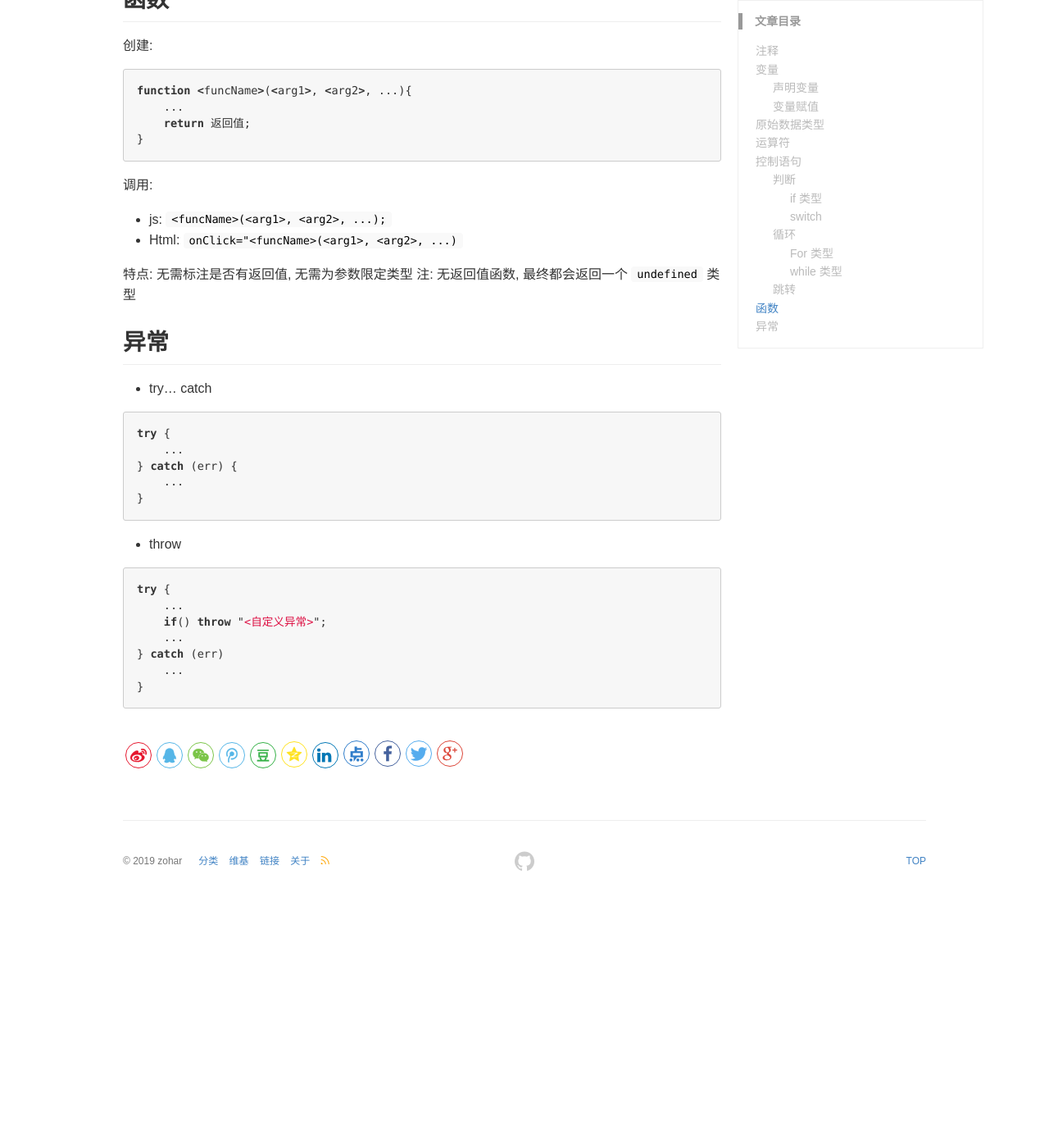
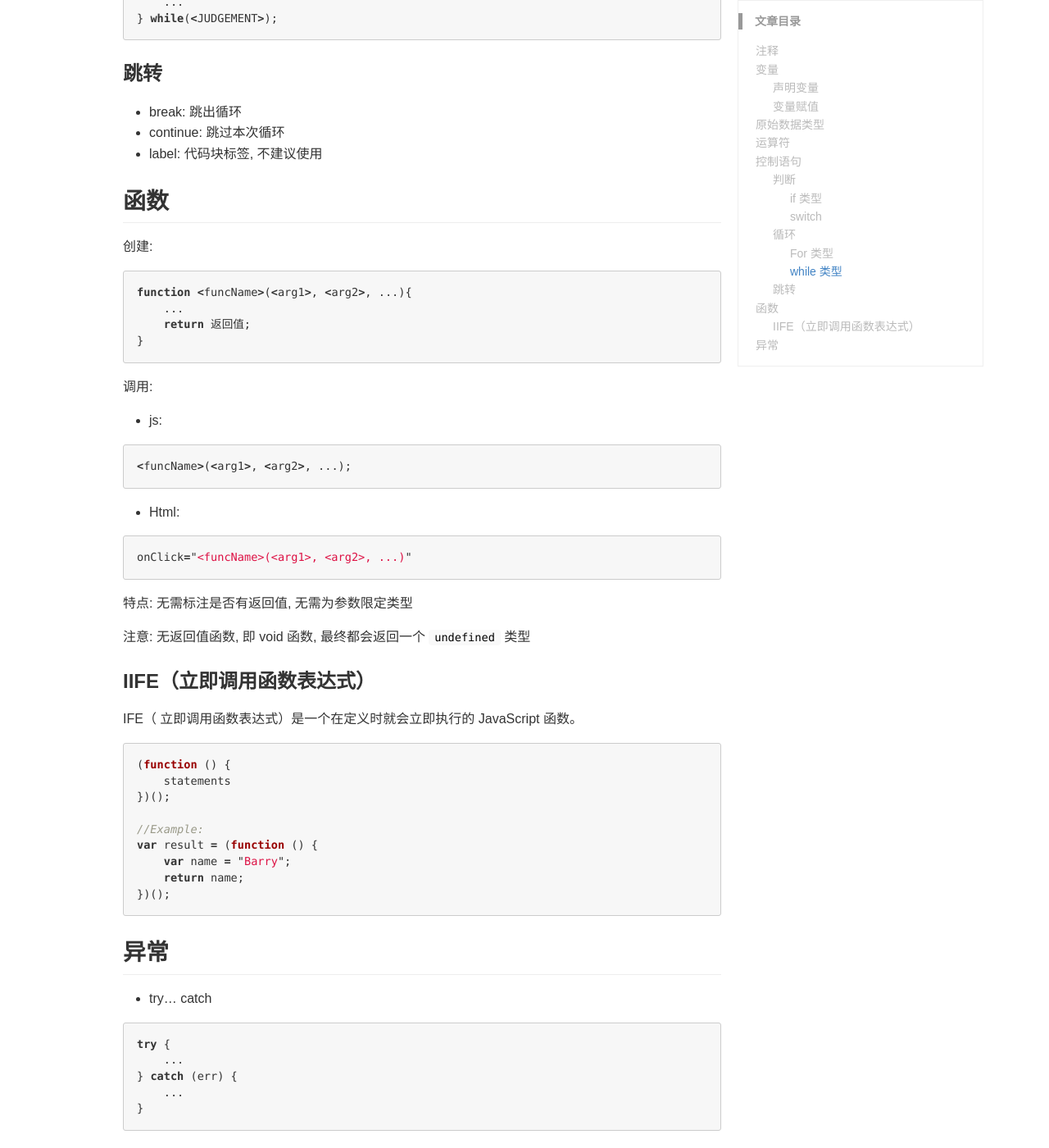
Before and after one commit to zoharyips/zoharyips.github.io, a Jekyll site: the page built from _posts/2019-03-30-js-ECMAScript.md, in a window 1280 px wide and 1400 px high, scrolled down 5727 px. Shown: the whole window at 82% size. Built offline with Jekyll 4.4.1, drawn with Linux system fonts in a browser that asks for light colours; comment, search, counter and statistics services are not loaded; before the commit the page ends 6826 px from its top, so only the background shows below that; some of the changed text lies outside the part shown.

Commit message:
update some articles

````diff
--- a/_config.yml
+++ b/_config.yml
@@ -23,7 +23,7 @@ markdown: kramdown
 kramdown:
     input: GFM
 highlighter: rouge
-paginate: 7
+paginate: 8
 lsi: false
 quiet: false
 future: true
@@ -82,7 +82,7 @@ gitalk:
 # 搜索模块
 simple_jekyll_search:
     # 是否支持全文搜索
-    fulltext: false
+    fulltext: true
     # 最多显示多少条搜索结果
     limit: 10
 
--- a/_posts/2019-03-30-js-ECMAScript.md
+++ b/_posts/2019-03-30-js-ECMAScript.md
@@ -130,15 +130,25 @@ boolean | 布尔 | false
 
 * 条件运算符
 
-`[接收值] = <布尔表达式> ? <true返回值> : <false返回值>;`
+```js
+[接收值] = <布尔表达式> ? <true返回值> : <false返回值>;
+```
 
 * void 运算符
 
-使 void 中的内容返回为空(undefined): `void(函数())`
+void 运算符通常只用于获取 undefined 的原始值，一般使用 `void(0)`（等同于`void 0`）。在上述情况中，也可以使用全局变量 undefined 来代替（假定其仍是默认值）。
 
 * delete 运算符
 
-删除对象中已定义的成员变量或成员方法的引用: `delete 对象.对象成员`
+返回值：boolean型
+
+主要用途：
+
+1. 删除一个对象的属性或方法。
+
+2. 删除数组中的一个元素。
+
+3. 删除一个没有 var 声明的全局变量。
 
 ## 控制语句
 
@@ -248,11 +258,37 @@ function <funcName>(<arg1>, <arg2>, ...){
 
 调用:
 
-* js: `<funcName>(<arg1>, <arg2>, ...);`
-* Html: `onClick="<funcName>(<arg1>, <arg2>, ...)`
+* js:
+
+```js
+<funcName>(<arg1>, <arg2>, ...);
+```
+
+* Html:
+
+```js
+onClick="<funcName>(<arg1>, <arg2>, ...)"
+```
 
 特点: 无需标注是否有返回值, 无需为参数限定类型
-注: 无返回值函数, 最终都会返回一个 `undefined` 类型
+
+注意: 无返回值函数, 即 void 函数, 最终都会返回一个 `undefined` 类型
+
+### IIFE（立即调用函数表达式）
+
+IFE（ 立即调用函数表达式）是一个在定义时就会立即执行的  JavaScript 函数。
+
+```js
+(function () {
+    statements
+})();
+
+//Example:
+var result = (function () {
+    var name = "Barry";
+    return name;
+})();
+```
 
 ## 异常
 
````
Also changed, not shown: _wiki/tomcat.md (+3 -3 lines).
